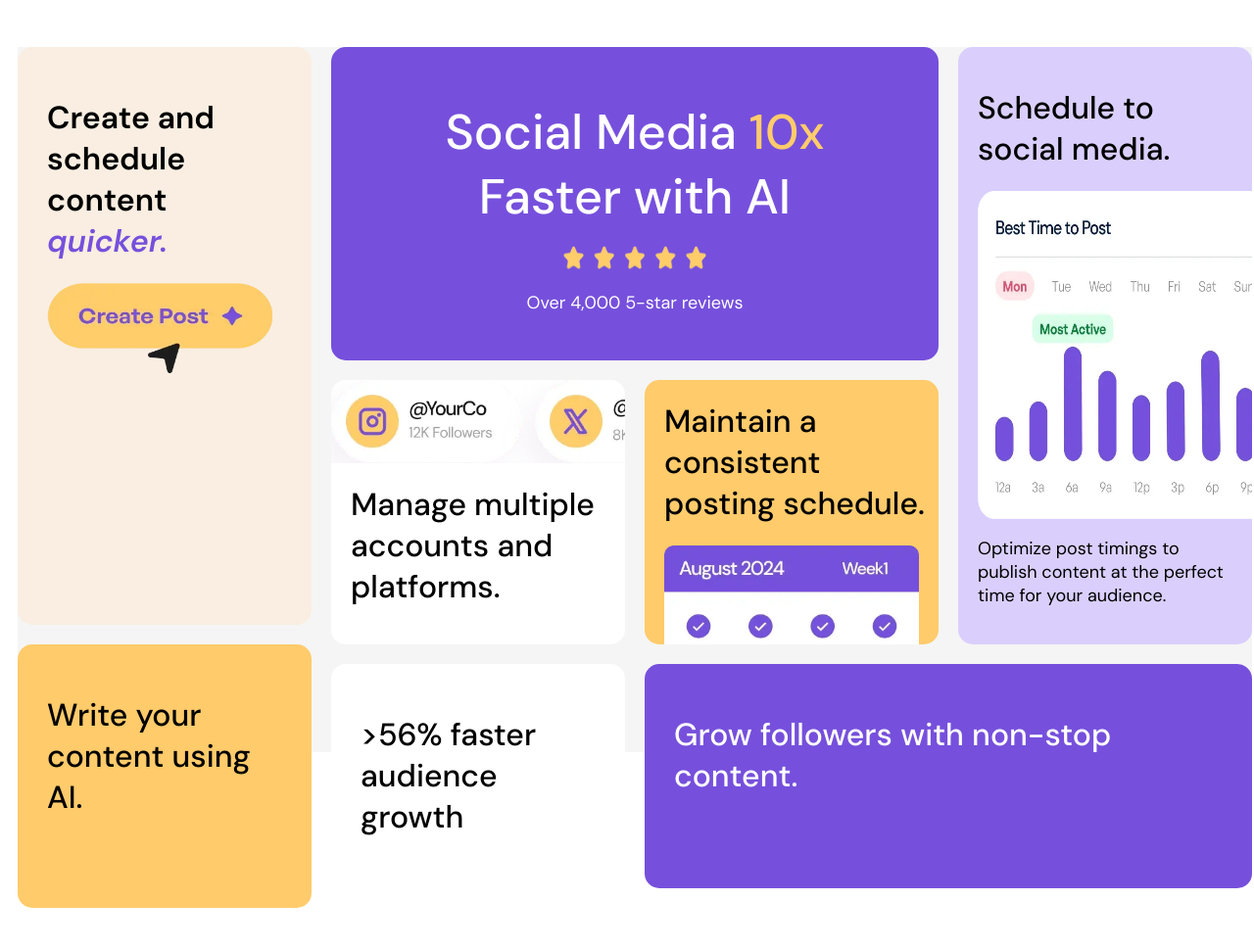
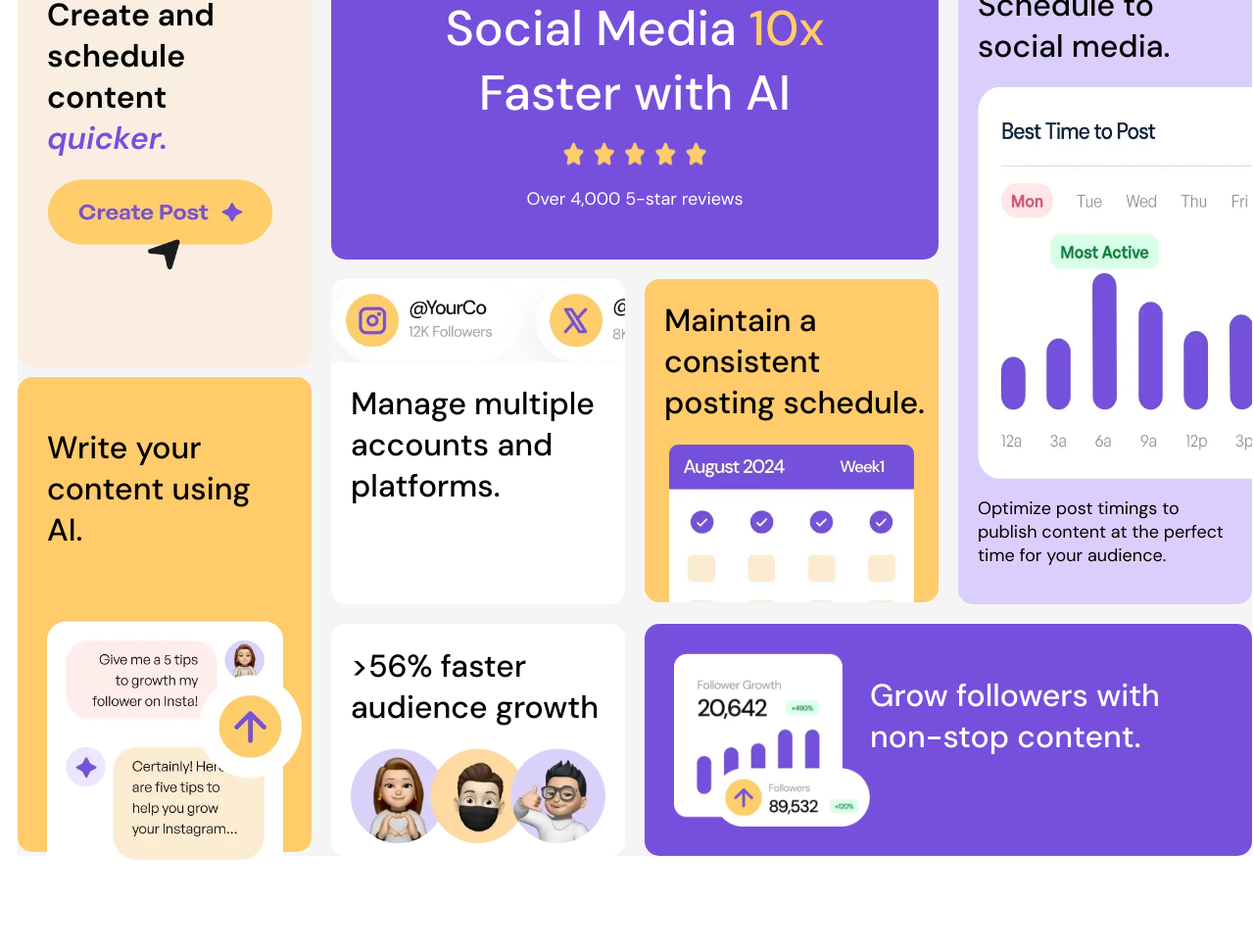
Before and after one commit to BB-WEX/Ibrahim-BentoGrid, a plain HTML site: page index.html in a window 1280 px wide. Shown: the whole page at 98% size. After the commit the page ends 897 px from the top, so only its background shows below. Drawn offline with Linux system fonts and the light colour scheme.

Commit message:
Finished adding content

```diff
--- a/index.html
+++ b/index.html
@@ -52,6 +52,7 @@
     </div>
 
     <div class="item-5">
+      <img src="assets/images/illustration-grow-followers.webp" alt="">
       <h1>
         Grow followers with non-stop content.
       </h1>
@@ -61,6 +62,7 @@
       <h1>
         >56% faster audience growth
       </h1>
+      <img src="assets/images/illustration-audience-growth.webp" alt="">
     </div>
 
     <div class="item-7">
@@ -74,6 +76,7 @@
       <h1>
         Write your content using AI.
       </h1>
+      <img src="assets/images/illustration-ai-content.webp" alt="">
     </div>
 
 
--- a/style.css
+++ b/style.css
@@ -24,9 +24,9 @@ p {
 .container {
     display: grid;
     grid-template-columns: 300px 300px 300px 300px;
-    grid-template-rows: 300px auto 250px auto 0;
+    grid-template-rows: 300px auto 90px auto 0;
     gap: 20px;
-    height: 90%;
+    height: fit-content;
     background-color: whitesmoke;
 }
 
@@ -81,7 +81,7 @@ p {
     color: black;
     background-color: hsl(39, 100%, 71%);
     border-radius: 15px;
-    height: 100%;
+    height: 330px;
     grid-area: 3/3/span 2;
     overflow: hidden;
 }
@@ -91,8 +91,8 @@ p {
 }
 
 .item-3 img{
-    width: 260px;
-    margin-left: 20px;
+    width: 250px;
+    margin-left: 25px;
 }
 
 .item-4 {
@@ -107,8 +107,8 @@ p {
 }
 
 .item-4 img {
-    width: 300px;
-    height: 600px;
+    width: 400px;
+    height: 400px;
 }
 
 .item-5 {
@@ -120,15 +120,30 @@ p {
     grid-area: 5/3/ span 2/span 2;
 }
 
+.item-5 img{
+    width: 200px;
+}
+
 .item-6 {
     display: flex;
+    flex-direction: column;
     color: black;
     background-color: white;
     border-radius: 15px;
-    padding: 30px;
     height: 100%;
     grid-area: 5/2/span 2;
+    overflow: hidden;
 }
+
+.item-6 h1{
+    margin-left: 20px;
+}
+
+.item-6 img{
+    width: 260px;
+    margin-left: 20px;
+}
+
 
 .item-7 {
     display: flex;
@@ -138,6 +153,7 @@ p {
     border-radius: 15px;
     padding: 30px;
     grid-area: 1/1/span 3;
+    /* height: 360px; */
 }
 
 .item-7 h1 {
@@ -156,9 +172,17 @@ p {
 
 .item-8 {
     display: flex;
+    flex-direction: column;
     color: black;
     background-color: hsl(39, 100%, 71%);
     border-radius: 15px;
     padding: 30px;
-    grid-area: 4/1/ span 4;
+    grid-area: 3/1/ span 4;
+    height: 425px;
+    transform: translateY(100px);
 }
+
+.item-8 img{
+    margin-top: 50px;
+    width: 260px;
+}
```
